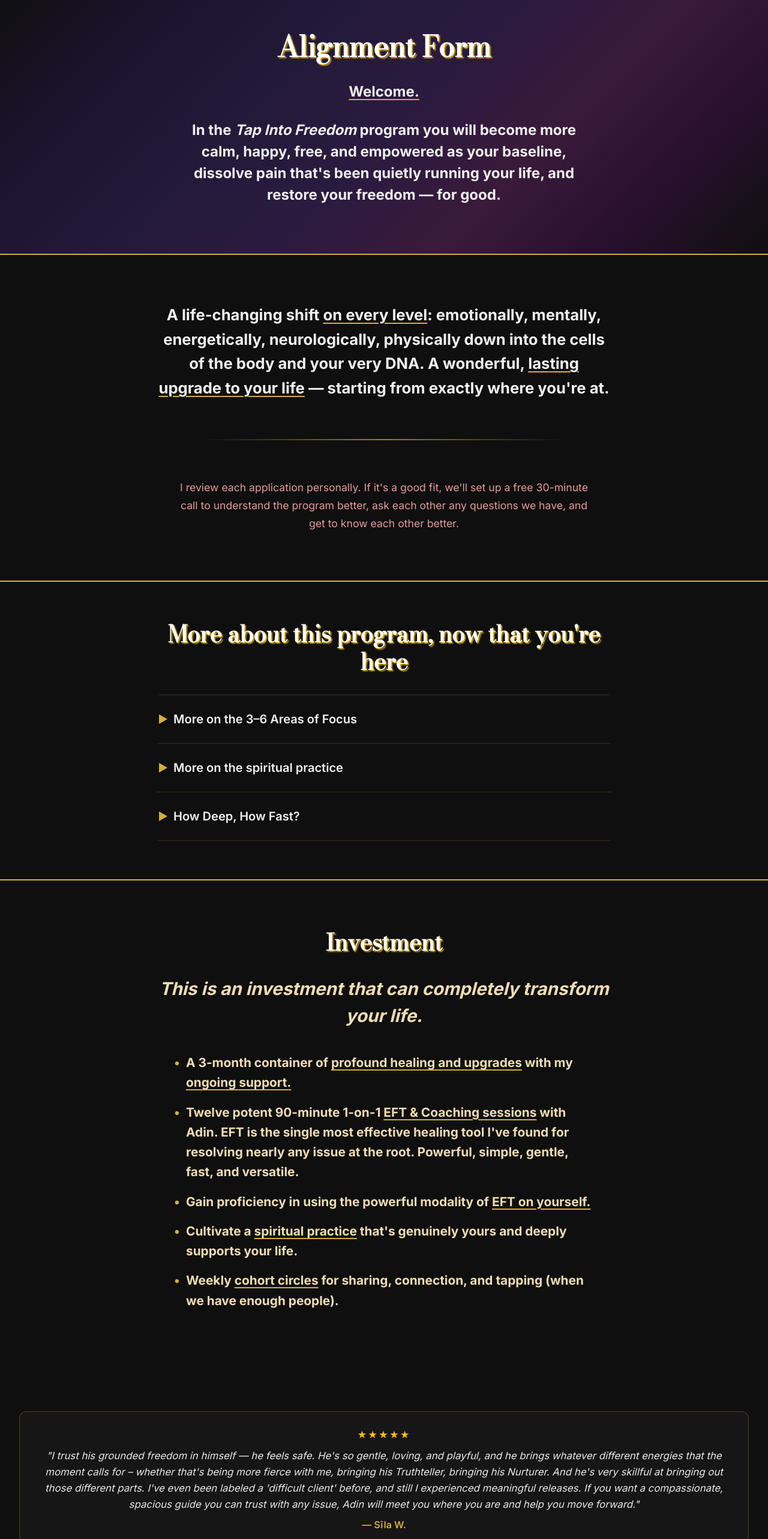
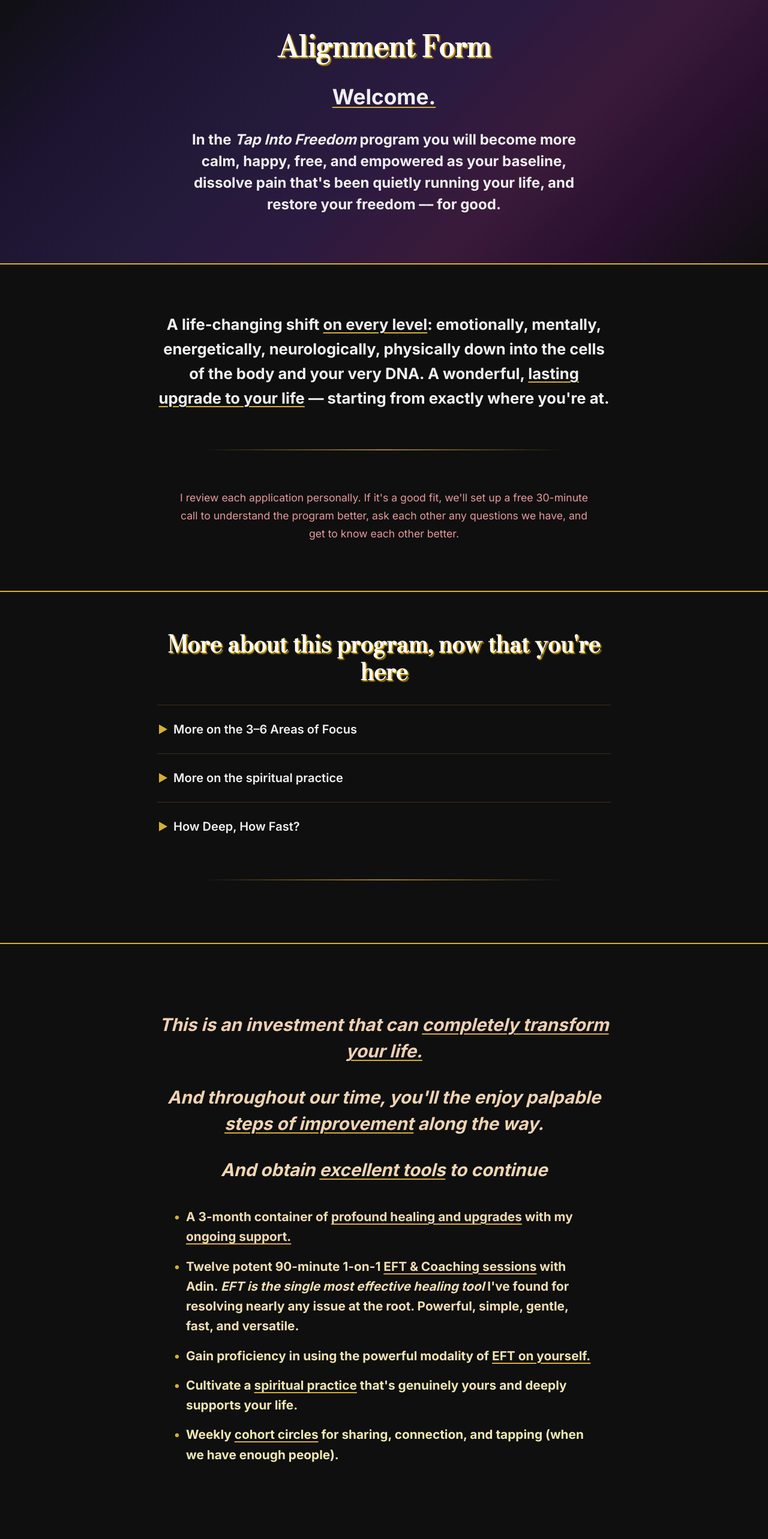
Before and after one commit to naturalCode4/kalyanamitta-website, a React (Create React App) app: page /alignment-form in a window 1280 px wide. Shown: the part 100-2666 px from the top of the page at 60% size. Built offline with nearby package versions, Linux system fonts and the light colour scheme; the HTML template or start-up script is replaced by a standard one.

Commit message:
changes to alignment form

```diff
--- a/src/pages/AlignmentForm.css
+++ b/src/pages/AlignmentForm.css
@@ -59,6 +59,11 @@
   text-decoration-color: #d4af37;
   text-decoration-thickness: 2px;
   text-underline-offset: 4px;
+}
+
+.af-hero-welcome {
+  font-size: 2.2rem;
+  display: inline-block;
 }
 
 /* ---------- Benefits recap (sits right before the Submit button) ---------- */
@@ -230,10 +235,6 @@
   padding: 1.5rem 0;
 }
 
-.af-more-item:last-child {
-  border-bottom: 1px solid rgba(212, 175, 55, 0.2);
-}
-
 .af-more-header {
   font-size: 1.25rem;
   color: #f0f0f0;
@@ -322,7 +323,7 @@
   .af-section-quote {
     position: static;
     width: 100%;
-    margin: 0 0 2rem;
+    margin: 2rem 0;
   }
 }
 
@@ -392,6 +393,28 @@
   border-left: 3px solid #d46a4a;
   padding: 0.6rem 0.9rem;
   border-radius: 4px;
+}
+
+/* ---------- Custom "please fill this in" validation ---------- */
+.af-field-missing {
+  outline: 2px solid #e05c4a;
+  outline-offset: 8px;
+  border-radius: 8px;
+}
+
+.af-field-missing-note {
+  color: #ff8a70;
+  font-weight: 600;
+  font-size: 0.95rem;
+  margin: 0 0 0.5rem;
+}
+
+.af-submit-blocked-note {
+  text-align: center;
+  color: #ff8a70;
+  font-weight: 600;
+  font-size: 1.05rem;
+  margin: 0 0 1rem;
 }
 
 .alignment-form textarea,
--- a/src/pages/AlignmentForm.js
+++ b/src/pages/AlignmentForm.js
@@ -178,7 +178,6 @@
       { label: 'Email', type: 'email' },
       { label: 'Phone', type: 'tel' },
       { label: 'Location', note: '(city is fine)', type: 'text' },
-      { label: 'Timezone', note: "(so we can find a time that works for our 30-minute call)", type: 'text' },
       { label: 'What about this program drew you in?', type: 'textarea', rows: 4 },
       { label: 'Why does this matter to you right now?', type: 'textarea', rows: 4 },
       { label: 'How did you find your way here?', note: '(optional –– for my own context)', type: 'text', optional: true },
@@ -236,7 +235,7 @@
     ],
     fields: [
       {
-        label: 'What areas of your life — inner or outer — matter most to you right now?',
+        label: 'What areas of your life — inner or outer — matter most to you to improve right now?',
         note: "(These are just suggested categories your Areas of Focus might fall under — it can be whatever's actually yours: recovering lost emotional clarity or strength, releasing difficult emotions, thought patterns, anxiety, or depression, healing trauma, PTSD, or ancestral/cultural conditioning, authenticity, confidence, and voice, relationships, sexual energy and intimacy, true masculinity, true femininity, purpose, work, or money, life transitions, physical health, spiritual growth, or something else entirely.)",
         type: 'textarea',
         rows: 6,
@@ -256,7 +255,7 @@
       { label: 'Are you interested in developing a spiritual practice? Why yes, why no?', type: 'textarea', rows: 4 },
       { label: 'Do you currently have a spiritual or contemplative practice? If so, what is it?', type: 'textarea', rows: 4 },
       {
-        label: "I can teach or help you deepen: meditation, breathwork, yoga, voice-based sound healing, prayer, ecstatic dance, or another practice you're drawn to. Does anything here call to you?",
+        label: "I can teach or help you deepen: meditation, breathwork, yoga, voice-based sound healing, prayer, ecstatic dance, or another practice you're drawn to. Does anything here resonate with you?",
         note: '(Totally fine to say "not sure yet" — we\'ll find a good fit; you don\'t have to know now.)',
         type: 'textarea',
         rows: 4,
@@ -327,21 +326,46 @@
   const [failedAttempts, setFailedAttempts] = useState(0);
   const [openBenefits, setOpenBenefits] = useState({});
   const [openMore, setOpenMore] = useState({});
+  const [missingField, setMissingField] = useState(ALL_FIELDS[6]);
 
   const toggleBenefit = (key) => setOpenBenefits((prev) => ({ ...prev, [key]: !prev[key] }));
   const toggleMore = (key) => setOpenMore((prev) => ({ ...prev, [key]: !prev[key] }));
 
   const handleChange = (label) => (e) => {
-    setAnswers((prev) => ({ ...prev, [label]: e.target.value }));
+    const value = e.target.value;
+    setAnswers((prev) => ({ ...prev, [label]: value }));
+    if (missingField && missingField.label === label && value) setMissingField(null);
   };
 
   const handleChoice = (label, value) => {
     setAnswers((prev) => ({ ...prev, [label]: value }));
+    if (missingField && missingField.label === label && value) setMissingField(null);
+  };
+
+  // Native HTML5 validation (via `required`) is unreliable here — it
+  // doesn't consistently scroll to radio-group fields, and its bubble is
+  // easy to miss on a page this long. `noValidate` on the <form> disables
+  // that, and this does the same job by hand: find the first unanswered
+  // required field, scroll it into view, focus it, and show a clear
+  // message instead of just silently refusing to submit.
+  const scrollToField = (field) => {
+    const wrapper = document.getElementById(`af-field-${field.name}`);
+    if (wrapper) wrapper.scrollIntoView({ behavior: 'smooth', block: 'center' });
+    const focusTarget = document.getElementById(field.name) || document.querySelector(`[name="${field.name}"]`);
+    if (focusTarget) setTimeout(() => focusTarget.focus(), 400);
   };
 
   const submit = async (e) => {
     if (e) e.preventDefault();
     if (status === 'submitting') return; // guard against double-submit
+
+    const missing = ALL_FIELDS.find((f) => !f.optional && !answers[f.label]);
+    if (missing) {
+      setMissingField(missing);
+      scrollToField(missing);
+      return;
+    }
+    setMissingField(null);
 
     setStatus('submitting');
 
@@ -367,11 +391,15 @@
 
   const renderField = (field) => (
     <div
-      className="form-group af-field"
+      id={`af-field-${field.name}`}
+      className={`form-group af-field ${missingField?.name === field.name ? 'af-field-missing' : ''}`}
       key={field.name}
       style={field.hue !== undefined ? hueVars(field.hue, field.hueOpts) : undefined}
     >
       <label htmlFor={field.name}>{field.label}</label>
+      {missingField?.name === field.name && (
+        <p className="af-field-missing-note">Please answer this one before submitting.</p>
+      )}
       {field.note && (
         <p className={`af-field-note ${field.warning ? 'af-field-note-warning' : ''}`}>{field.note}</p>
       )}
@@ -462,7 +490,7 @@
           <section className="af-hero">
             <div className="container">
               <h1 className="subtitle-heading">Alignment Form</h1>
-              <p className="af-hero-line"><u className="af-underline">Welcome.</u></p>
+              <p className="af-hero-line"><u className="af-underline af-hero-welcome">Welcome.</u></p>
               <p className="af-hero-line">
                 In the <em>Tap Into Freedom</em> program you will become more calm, happy, free, and empowered as your baseline, dissolve pain that's been quietly running your life, and restore your freedom –– for good.
               </p>
@@ -500,22 +528,27 @@
                   </div>
                 </div>
               ))}
+
+              <div className="gold-divider af-section-divider"></div>
             </div>
           </section>
 
           {/* Investment recap — same content as the Tap Into Freedom page's
               Investment section, reused here rather than imported since that
-              page's CSS isn't guaranteed loaded on this route. */}
-          <section className="af-investment" style={hueVars(40, { light: 82 })}>
+              page's CSS isn't guaranteed loaded on this route. Each line
+              steps forward along the same red -> violet spectrum as the
+              rest of the page, from the opening tagline to the last bullet. */}
+          <section className="af-investment">
             <div className="container">
-              <h2 className="subtitle-heading af-center-heading">Investment</h2>
-              <p className="af-tagline af-tagline-lg">This is an investment that can completely transform your life.</p>
+              <p className="af-tagline af-tagline-lg" style={hueVars(28, { light: 82 })}>This is an investment that can <u className="af-underline">completely transform your life.</u></p>
+              <p className="af-tagline af-tagline-lg" style={hueVars(32, { light: 82 })}>And throughout our time, you'll the enjoy palpable <u className="af-underline">steps of improvement</u> along the way.</p>
+              <p className="af-tagline af-tagline-lg" style={hueVars(35, { light: 82 })}>And obtain <u className="af-underline">excellent tools</u> to continue</p>
               <ul className="list-bullets af-investment-list">
-                <li>A 3-month container of <u className="af-underline">profound healing and upgrades</u> with my <u className="af-underline">ongoing support.</u></li>
-                <li>Twelve potent 90-minute 1-on-1 <u className="af-underline">EFT &amp; Coaching sessions</u> with Adin. EFT is the single most effective healing tool I've found for resolving nearly any issue at the root. Powerful, simple, gentle, fast, and versatile.</li>
-                <li>Gain proficiency in using the powerful modality of <u className="af-underline">EFT on yourself.</u></li>
-                <li>Cultivate a <u className="af-underline">spiritual practice</u> that's genuinely yours and deeply supports your life.</li>
-                <li>Weekly <u className="af-underline">cohort circles</u> for sharing, connection, and tapping (when we have enough people).</li>
+                <li style={hueVars(39, { light: 82 })}>A 3-month container of <u className="af-underline">profound healing and upgrades</u> with my <u className="af-underline">ongoing support.</u></li>
+                <li style={hueVars(42, { light: 82 })}>Twelve potent 90-minute 1-on-1 <u className="af-underline">EFT &amp; Coaching sessions</u> with Adin. <em>EFT is the single most effective healing tool</em> I've found for resolving nearly any issue at the root. Powerful, simple, gentle, fast, and versatile.</li>
+                <li style={hueVars(46, { light: 82 })}>Gain proficiency in using the powerful modality of <u className="af-underline">EFT on yourself.</u></li>
+                <li style={hueVars(49, { light: 82 })}>Cultivate a <u className="af-underline">spiritual practice</u> that's genuinely yours and deeply supports your life.</li>
+                <li style={hueVars(53, { light: 82 })}>Weekly <u className="af-underline">cohort circles</u> for sharing, connection, and tapping (when we have enough people).</li>
               </ul>
             </div>
           </section>
@@ -523,7 +556,7 @@
           {/* The actual survey */}
           <section className="af-survey">
             <div className="container af-survey-container">
-              <form className="alignment-form" onSubmit={submit}>
+              <form className="alignment-form" onSubmit={submit} noValidate>
                 {SECTIONS.map((section) => {
                   const quote = section.sidebarQuote && quoteByKey(section.sidebarQuote);
                   return (
@@ -596,6 +629,12 @@
                   <p className="af-tagline">Get your energy back, and get your life back.</p>
                 </div>
 
+                {missingField && (
+                  <p className="af-submit-blocked-note">
+                    Please answer "{missingField.label}" before submitting — jumping you there now.
+                  </p>
+                )}
+
                 <button type="submit" className="btn" disabled={status === 'submitting'}>
                   {status === 'submitting' ? 'Submitting…' : 'Submit'}
                 </button>
```
